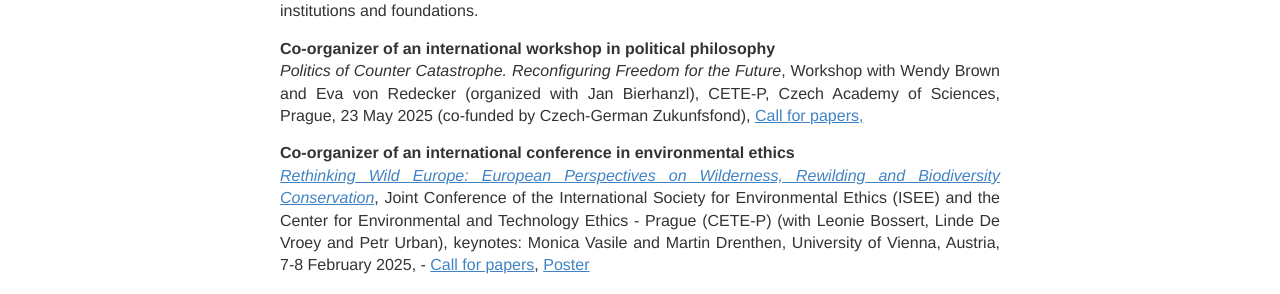
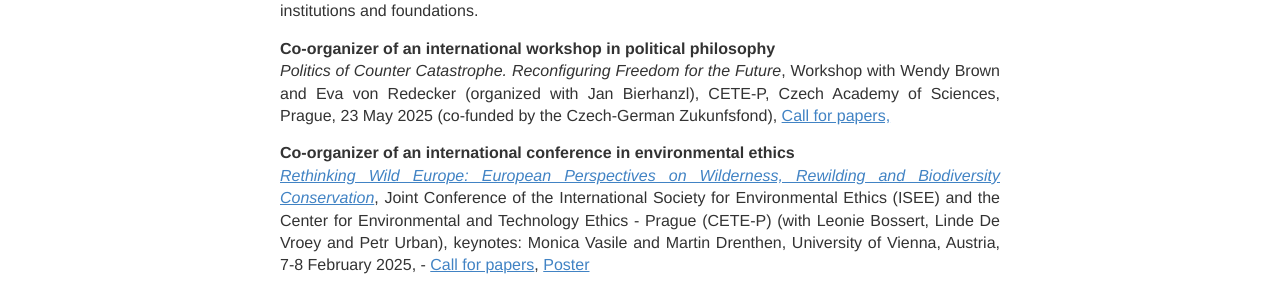
Before and after one commit to IJanicka/IJanicka.github.io, a Jekyll site: the page built from events.md, in a window 1280 px wide. Shown: the part 300-594 px from the top of the page. Built offline with Jekyll 4.4.1, drawn with Linux system fonts in a browser that asks for light colours.

Commit message:
Update events.md

```diff
--- a/events.md
+++ b/events.md
@@ -8,7 +8,7 @@ permalink: /events/
 I have organised several international workshops and conferences in European philosophy, evironmental humanities and art. Most of them have been generously supported by various institutions and foundations.
 
 **Co-organizer of an international workshop in political philosophy**<br>
-<i>Politics of Counter Catastrophe. Reconfiguring Freedom for the Future</i><a/>, Workshop with Wendy Brown and Eva von Redecker (organized with Jan Bierhanzl), CETE-P, Czech Academy of Sciences, Prague, 23 May 2025 (co-funded by Czech-German Zukunfsfond), <a href="https://cetep.eu/news/cfp-politics-of-counter-catastrophe-reconfiguring-freedom-for-the-future/" target="_blank">Call for papers,<a/><br>
+<i>Politics of Counter Catastrophe. Reconfiguring Freedom for the Future</i><a/>, Workshop with Wendy Brown and Eva von Redecker (organized with Jan Bierhanzl), CETE-P, Czech Academy of Sciences, Prague, 23 May 2025 (co-funded by the Czech-German Zukunfsfond), <a href="https://cetep.eu/news/cfp-politics-of-counter-catastrophe-reconfiguring-freedom-for-the-future/" target="_blank">Call for papers,<a/><br>
 
 **Co-organizer of an international conference in environmental ethics**<br>
 <a href="https://cetep.eu/rethinking-wild-europe/" target="_blank"><i>Rethinking Wild Europe:
```
